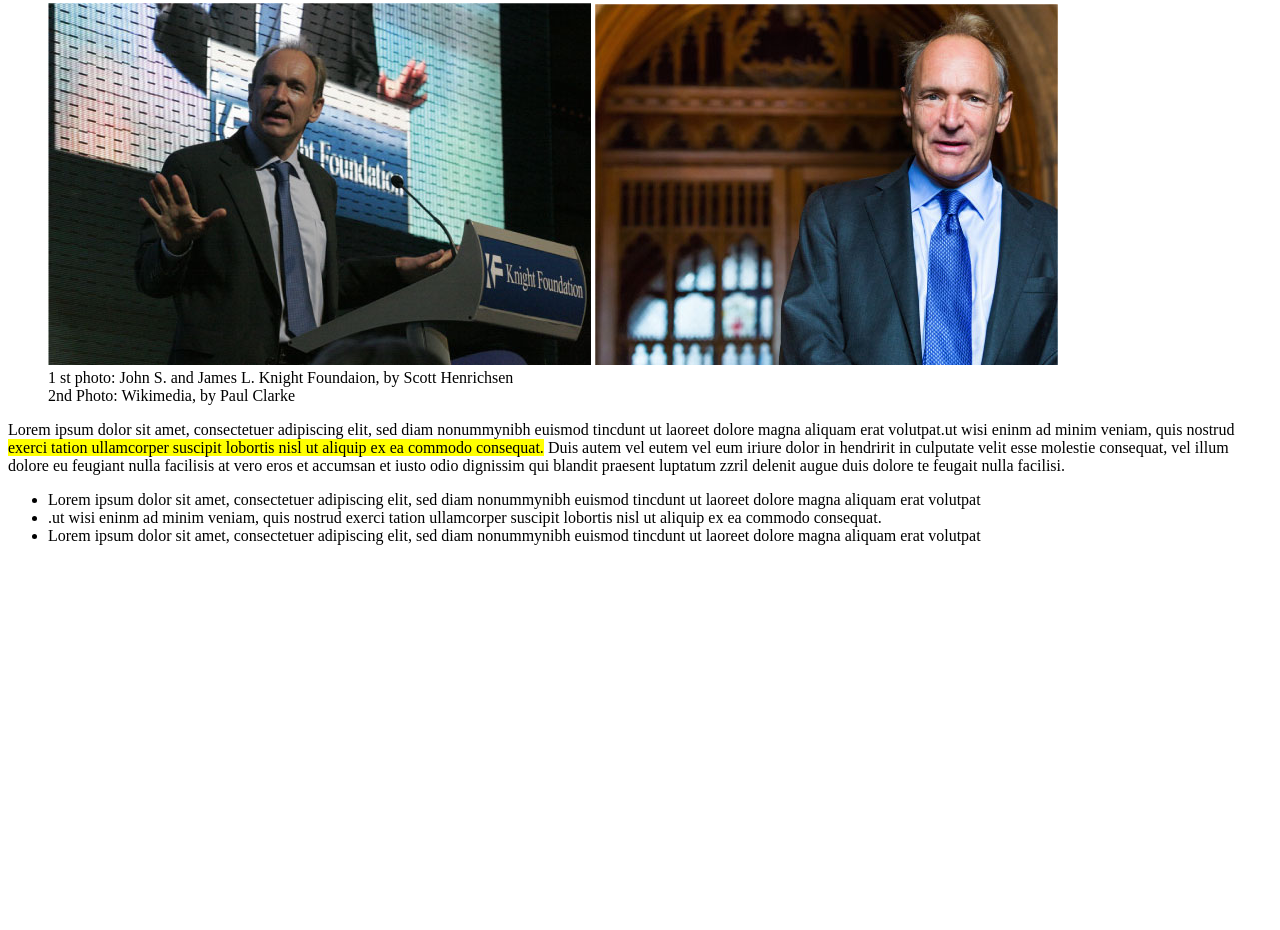
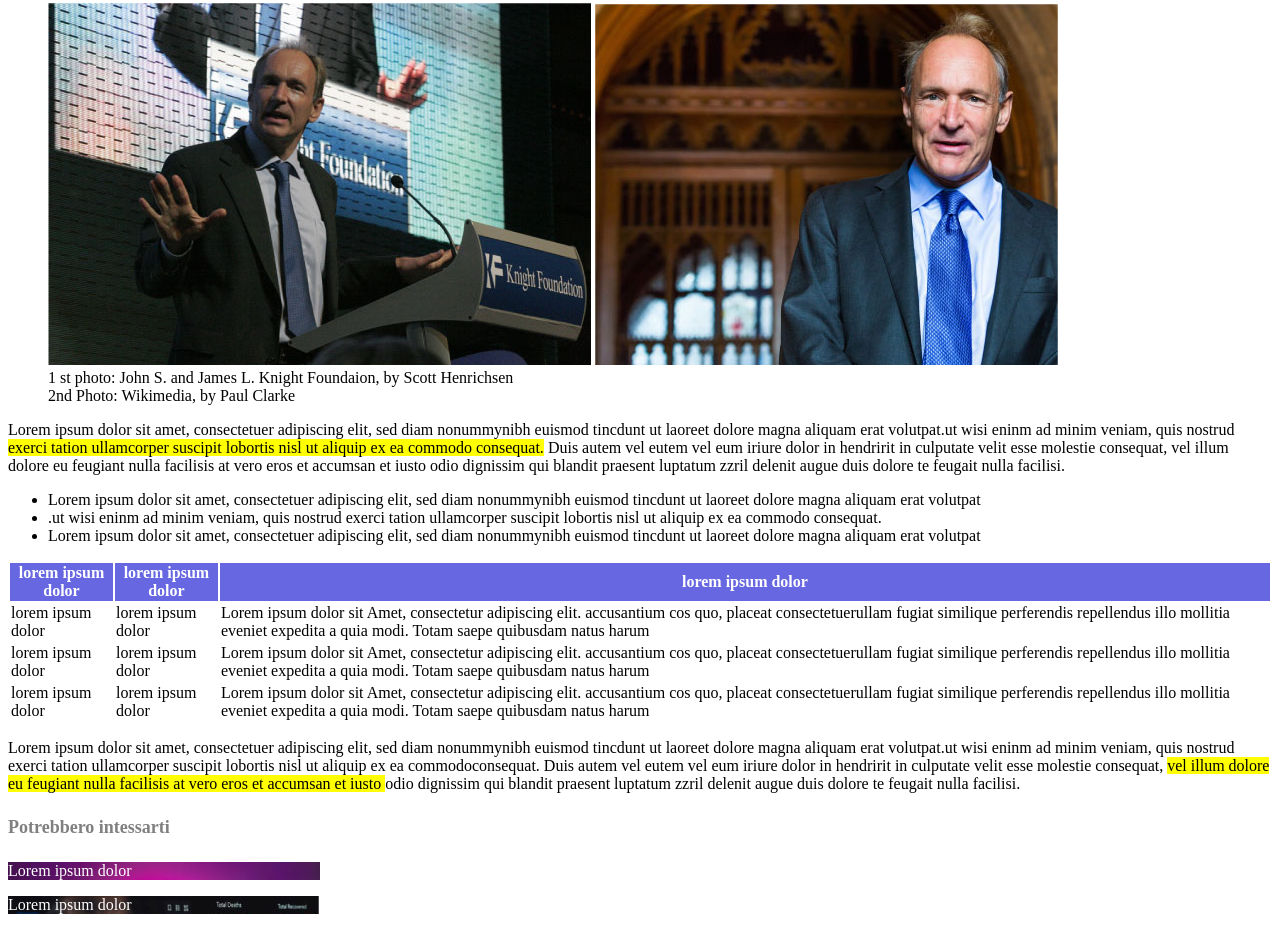
Before and after one commit to AlexanderYepez-code/html-css-booleaner, a plain HTML site: page index.html in a window 1280 px wide. Shown: the part 245-1175 px from the top of the page. Before the commit the page ends 806 px from the top, so only its background shows below. Drawn offline with Linux system fonts and the light colour scheme.

Commit message:
feat: Pregetto finito manca da concludere css

```diff
--- a/css/style.css
+++ b/css/style.css
@@ -21,3 +21,21 @@ header{
 .yellow-bar{
     background-color: yellow;
 }
+.tittle-table{
+    padding: 10px 10px;
+    background-color: rgb(103, 103, 226);
+
+}
+.white-letters{
+    color: white;
+}
+.img-1{
+    background-image: url(../img/img/monitor.jpg);
+    background-repeat: no-repeat;
+    background-size: 25 px 35px;
+
+}
+.img-2{
+    background-image: url(../img/img/graph.jpg);
+    background-repeat: no-repeat;
+}
--- a/index.html
+++ b/index.html
@@ -16,7 +16,7 @@
     <Main>
         <h1>Internet dve essere al servizio del "bene publico": il manifesto di Tim Berners-Lee</h1>
         <p class="subtittle">Scritto da <span class="blue-letter">The booleaner </span><br>il 10/10/2020</p>
-        <div >
+        <div>
             <figure>
                 <img src="./img/img/tim-1.jpg" alt="Tim Berners-Lee parlando">
                 <img src="./img/img/tim-2.jpg" alt="Tim Berners-Lee">
@@ -41,6 +41,54 @@
             <li>Lorem ipsum dolor sit amet, consectetuer adipiscing elit, sed diam nonummynibh euismod tincdunt ut
                 laoreet dolore magna aliquam erat volutpat</li>
         </ul>
+        <table>
+            <thead>
+                <tr class="tittle-table">
+                    <th class="white-letters">lorem ipsum dolor</th>
+                    <th class="white-letters">lorem ipsum dolor</th>
+                    <th class="white-letters">lorem ipsum dolor</th>
+                </tr>
+            </thead>
+            <tbody>
+                <tr>
+                    <td>lorem ipsum dolor</td>
+                    <td>lorem ipsum dolor</td>
+                    <td>Lorem ipsum dolor sit Amet, consectetur adipiscing elit. accusantium cos quo, placeat
+                        consectetuerullam fugiat similique perferendis repellendus illo mollitia eveniet expedita a quia
+                        modi. Totam saepe quibusdam natus harum</td>
+                </tr>
+                <tr>
+                    <td>lorem ipsum dolor</td>
+                    <td>lorem ipsum dolor</td>
+                    <td>Lorem ipsum dolor sit Amet, consectetur adipiscing elit. accusantium cos quo, placeat
+                        consectetuerullam fugiat similique perferendis repellendus illo mollitia eveniet expedita a quia
+                        modi. Totam saepe quibusdam natus harum</td>
+                </tr>
+                <tr>
+                    <td>lorem ipsum dolor</td>
+                    <td>lorem ipsum dolor</td>
+                    <td>Lorem ipsum dolor sit Amet, consectetur adipiscing elit. accusantium cos quo, placeat
+                        consectetuerullam fugiat similique perferendis repellendus illo mollitia eveniet expedita a quia
+                        modi. Totam saepe quibusdam natus harum</td>
+                </tr>
+
+            </tbody>
+        </table>
+        <p>Lorem ipsum dolor sit amet, consectetuer adipiscing elit, sed diam nonummynibh euismod tincdunt ut laoreet
+            dolore magna aliquam erat volutpat.ut wisi eninm ad minim veniam, quis nostrud exerci tation ullamcorper
+            suscipit lobortis nisl ut aliquip ex ea commodoconsequat. Duis autem vel eutem vel eum iriure dolor in
+            hendririt in culputate velit esse
+            molestie consequat, <span class="yellow-bar">vel illum dolore eu feugiant nulla facilisis at vero eros et
+            accumsan et iusto </span> odio
+            dignissim qui blandit praesent luptatum zzril delenit augue duis dolore te feugait nulla facilisi.
+        </p>
+        <h4 class="subtittle">Potrebbero intessarti</h4>
+        <div class="img-1">
+            <p class="white-letters">Lorem ipsum dolor</p>
+        </div>
+         <div class="img-2">
+            <p class="white-letters">Lorem ipsum dolor</p>
+        </div>
 
 
 
```
